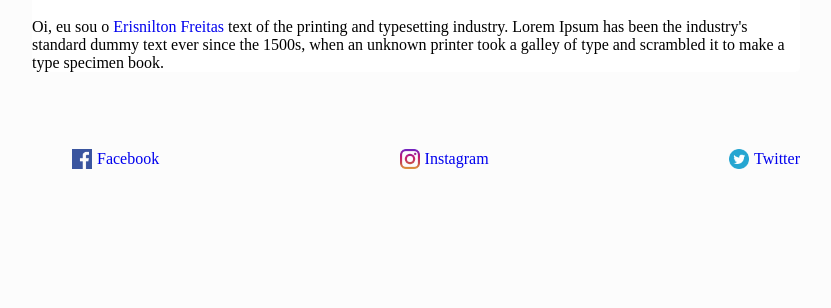
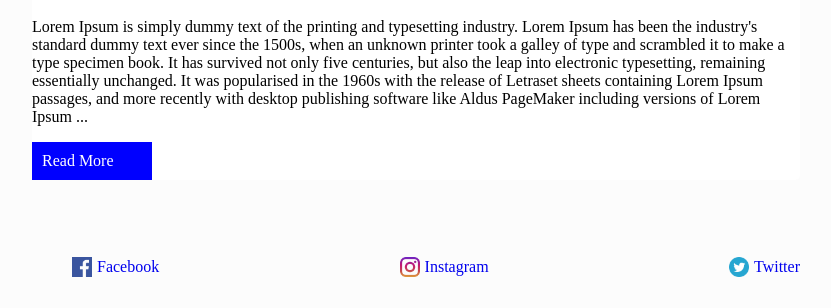
Before and after one commit to Erisnilton/Introducao-HTML5-CSS3, a plain HTML site: page index.html in a window 1280 px wide. Shown: the part 810-1118 px from the top of the page, without its empty margins (224-1055 px from the left). Before the commit the page ends 1010 px from the top, so only its background shows below. Drawn offline with Linux system fonts and the light colour scheme.

Commit message:
add buttom read more in page

```diff
--- a/index.html
+++ b/index.html
@@ -4,7 +4,7 @@
     <meta charset="UTF-8">
     <meta name="viewport" content="width=device-width, initial-scale=1.0">
     <link rel="stylesheet" href="style.css">
-    <title>Bootcamp - angular</title>
+    <title>Page Post - Exemple</title>
 </head>
 <body>
     <div class="container">
@@ -22,24 +22,29 @@
                     <img class="img_post" src="post01.jpg" alt="Imagem do post 01">
                 </header>
                 <p class="post_content">
-                    Oi, eu sou o <a href="https://www.linkedin.com/in/erisnilton/" target="_blank">Erisnilton Freitas</a>
-                    text of the printing and typesetting industry.
+                    Lorem Ipsum is simply dummy text of the printing and typesetting industry.
                     Lorem Ipsum has been the industry's standard dummy text ever since the 1500s,
-                    when an unknown printer took a galley of type and scrambled it to make a
-                    type specimen book.
+                    when an unknown printer took a galley of type and scrambled it to make a type specimen book.
+                    It has survived not only five centuries, but also the leap into electronic typesetting,
+                    remaining essentially unchanged. It was popularised in the 1960s with the release of
+                    Letraset sheets containing Lorem Ipsum passages, and more recently with desktop
+                    publishing software like Aldus PageMaker including versions of Lorem Ipsum ...
                 </p>
+                <div class="read_more">
+                    <a href="#"> Read More</a>
+                </div>
             </article>
         </section>
         <footer>
             <ul class="social">
                     <li>
                         <img src="facebook.png" alt="Icon Facebook">
-                        <a href="https://www.facebook.com/francisco.erisniltonsilvafreitas">Facebook</a>
+                        <a href="#">Facebook</a>
                     </li>
 
                 <li>
                     <img src="instagram.png" alt="Icon Instagram">
-                    <a href="https://www.instagram.com/erisnilton/?hl=pt-br">Instagram</a>
+                    <a href="#">Instagram</a>
                 </li>
                 <li>
                     <img src="twitter.png" alt="Icon Twitter">
--- a/style.css
+++ b/style.css
@@ -7,6 +7,9 @@ a {
     text-decoration: none;
 }
 
+footer {
+    width: 100%;
+}
 
 .container {
     width: 60%;
@@ -55,8 +58,16 @@ a {
     width: 100%;
 }
 
-footer {
-    width: 100%;
+.read_more {
+    width: 100px;
+    padding: 10px;
+    background-color: blue;
+    cursor: pointer;
+}
+
+.read_more a {
+    color: #fff;
+    text-align: center;
 }
 
 .social {
```
